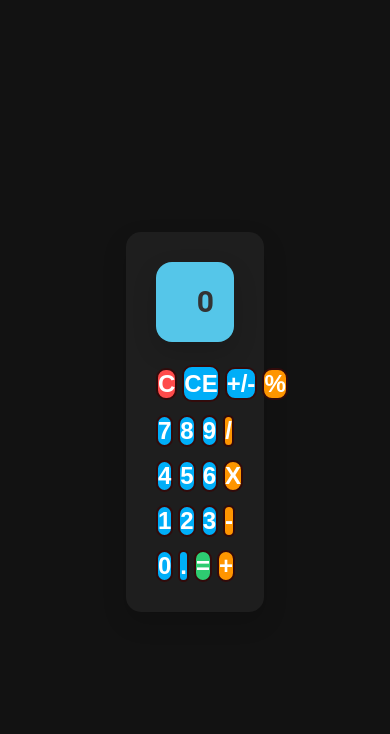
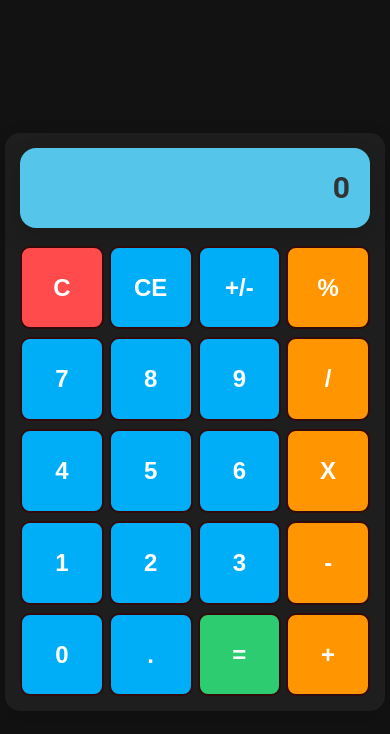
Before and after one commit to lilianlacerda/lily-calculator, a React (Create React App) app: page / in a window 390 px wide. Shown: the top 734 px of the page. Built offline with nearby package versions, Linux system fonts and the light colour scheme; the HTML template or start-up script is replaced by a standard one.

Commit message:
mod: adição de media query

```diff
--- a/src/styles.js
+++ b/src/styles.js
@@ -12,9 +12,8 @@ export const Container = styled.div`
 
 export const Content = styled.div`
     background-color: #1E1E1E;
-    width: 20%;
-    max-whidth: 350px;
-    max-heigh: 350px;
+    width: 90%;
+    max-width: 350px;
     padding: 30px;
     border-radius: 15px;
     box-shadow: 0px 10px 25px rgba(0,0,0,0.15);
@@ -22,6 +21,12 @@ export const Content = styled.div`
     display: flex;
     flex-direction: column;
     gap: 13px;
+
+    @media (max-width: 400px) {
+        width: 95%;
+        padding: 15px;
+        gap: 8px;
+    }
 `
 
 export const Row = styled.div`
```
